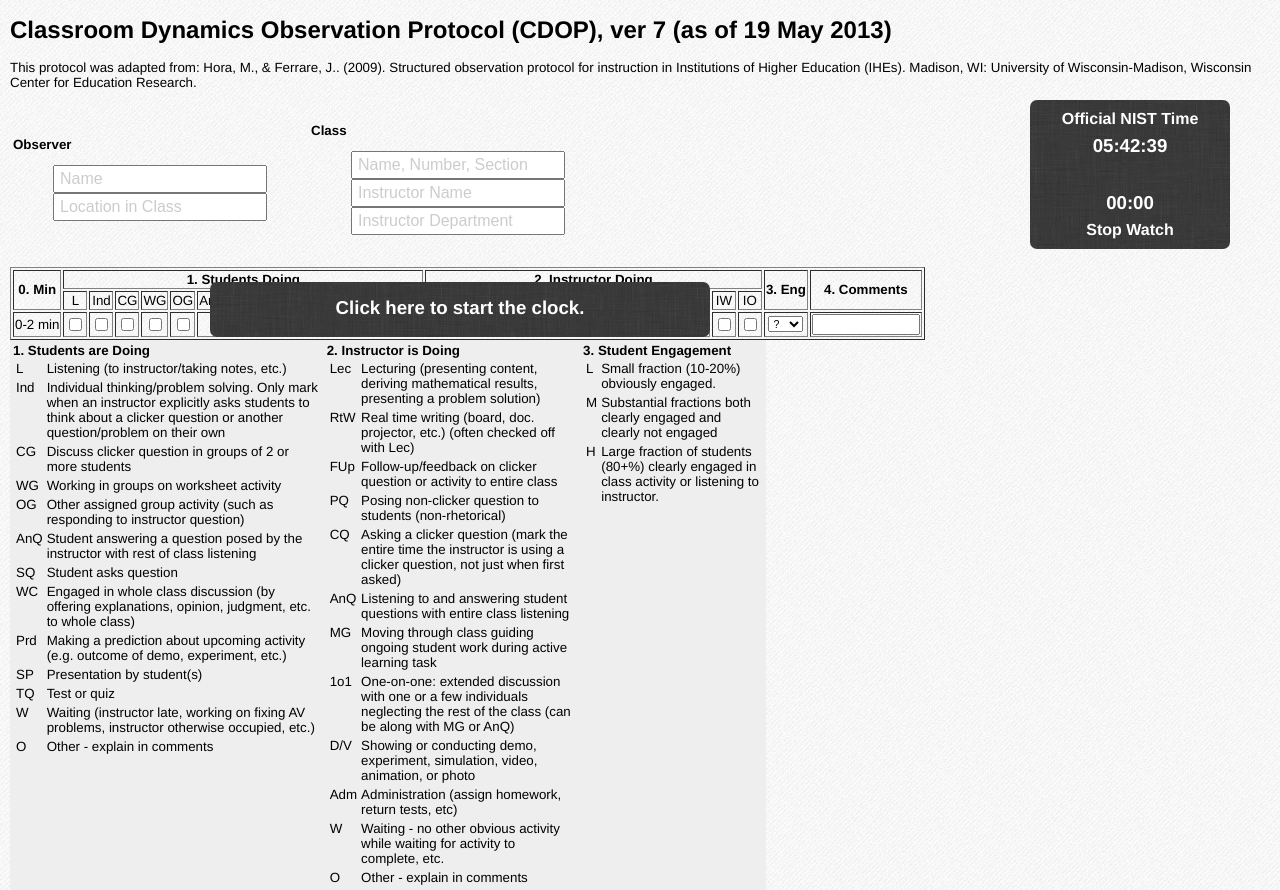
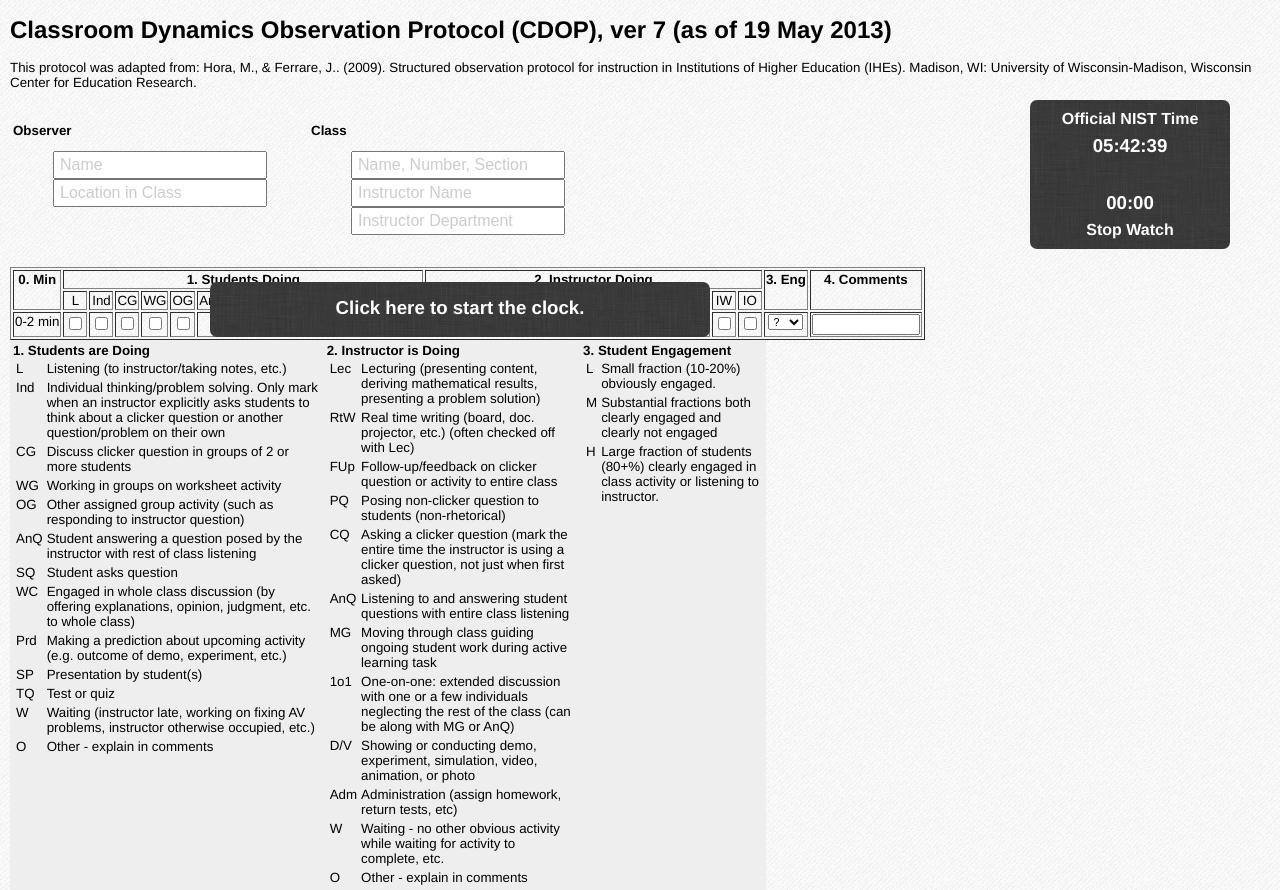
Before and after one commit to alexcrooks/cdop, a PHP site: page / in a window 1280 px wide. Shown: the top 890 px of the page. Run offline with PHP 8.4, Linux system fonts and the light colour scheme; some libraries are stand-ins or nearby versions.

```diff
--- a/include/header.php
+++ b/include/header.php
@@ -14,6 +14,7 @@ body { margin: 10px; font-family: Helvetica, Arial, sans-serif; font-size: 10pt;
 h1 { font-size: 18pt; }
 h2 { font-size: 14pt; }
 textarea { width: 700px; height: 125px; font-family: Helvetica, Arial, sans-serif; }
+table tr { vertical-align: top; }
 label { display: none; }
 img { vertical-align: bottom; }
 input[type=submit] { font-size: 14pt; }
```
Also changed, not shown: excel.php (line endings or trailing spaces).
